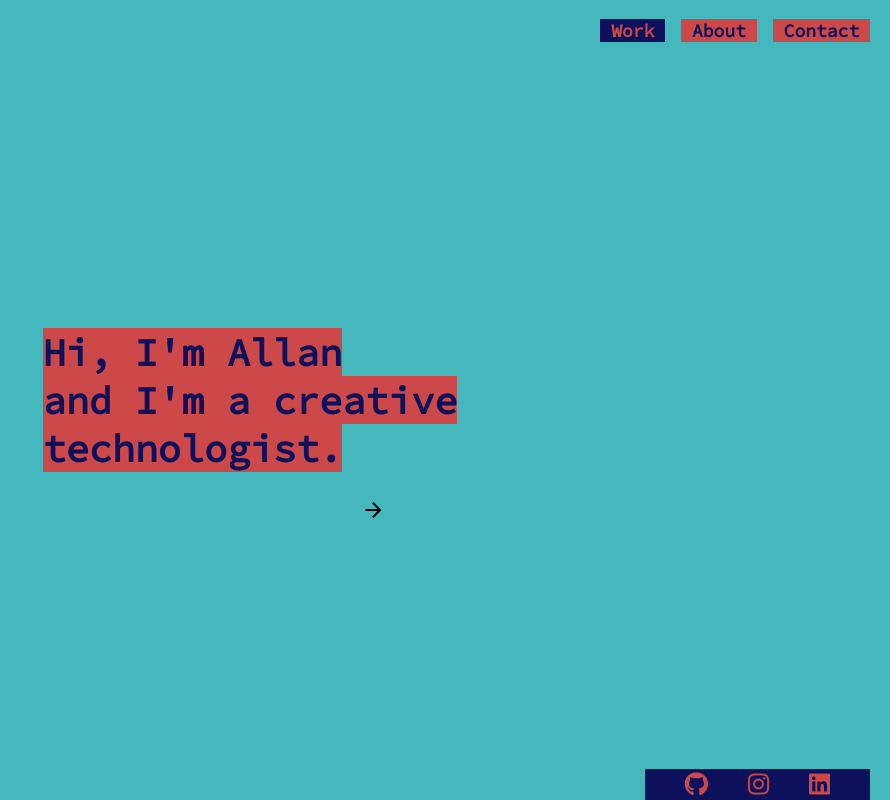
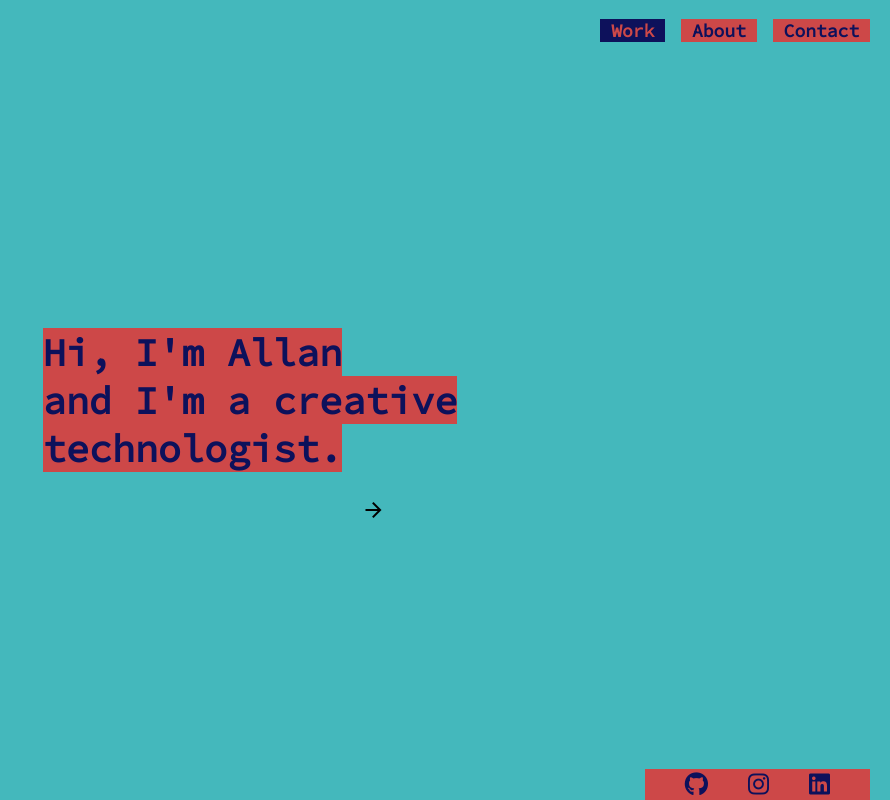
Before and after one commit to allanpichardo/portfolio, a React (Create React App) app: page / in a window 1280 px wide. Shown: the whole page, without its empty margins (390-1280 px from the left). Built offline with nearby package versions, Linux system fonts and the light colour scheme.

Commit message:
inverted colors of social links

```diff
--- a/src/App.css
+++ b/src/App.css
@@ -25,7 +25,7 @@
 }
 
 .App-social {
-    background-color: var(--color-text-secondary);
+    background-color: var(--color-accent);
     justify-self: end;
     align-self: center;
     z-index: 3;
@@ -42,7 +42,7 @@
 }
 
 .App-social a {
-    color: var(--color-accent);
+    color: var(--color-text-secondary);
 }
 
 .App-video {
```
